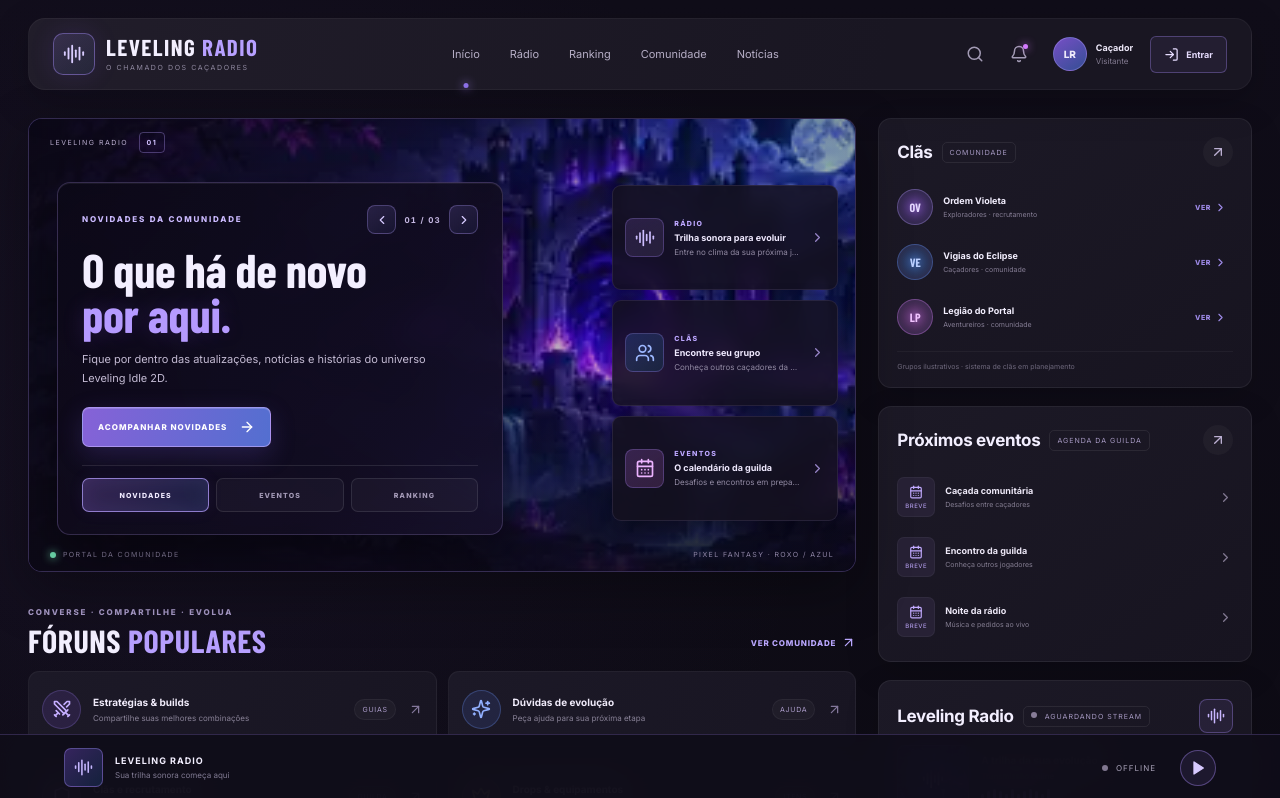
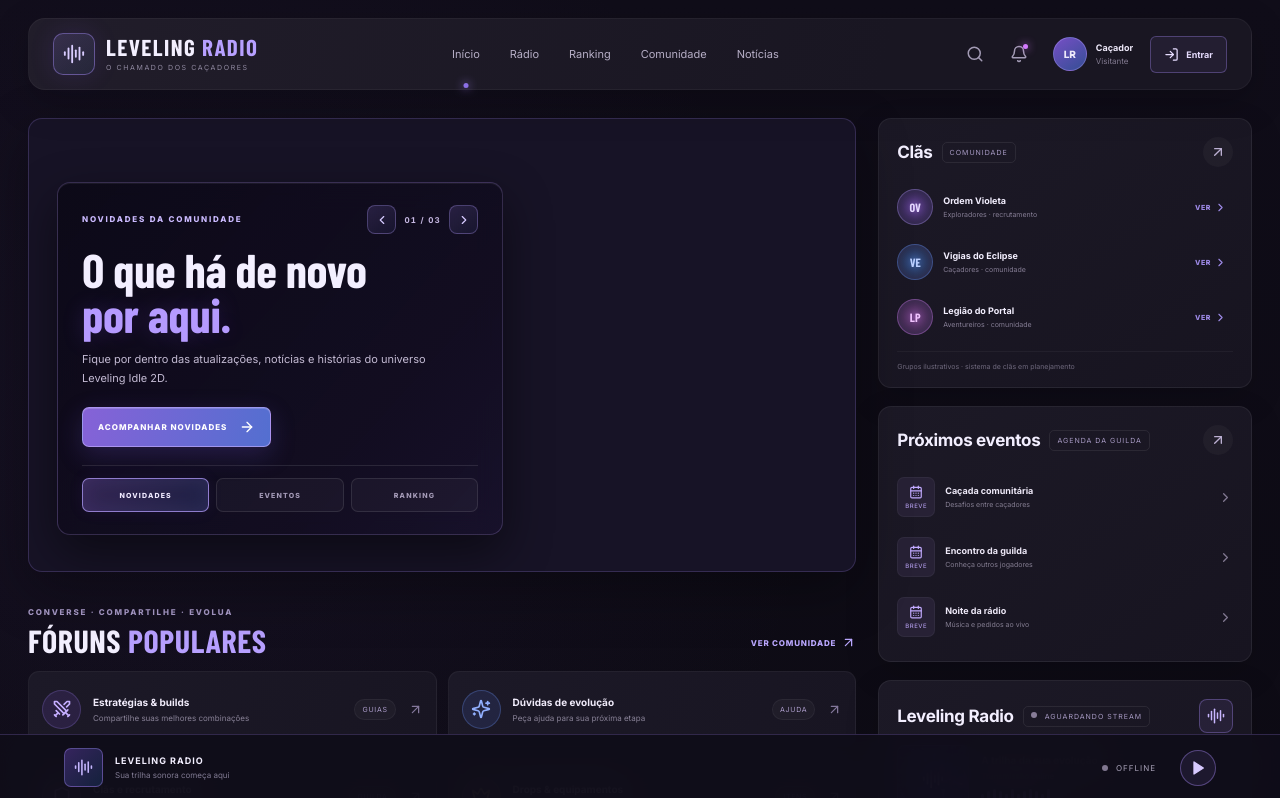
Before and after one commit to gustavoprogs/leveling-radio, a React (Vite) app: page / in a window 1280 px wide. Shown: the top 798 px of the page. Built offline with nearby package versions, Linux system fonts and the light colour scheme; no server answers; a web font is replaced by a local one.

Commit message:
ui: simplify homepage hero to feature carousel only

```diff
--- a/src/main.jsx
+++ b/src/main.jsx
@@ -29,12 +29,6 @@ const featureSlides = [
     description: 'Veja quem está se destacando e acompanhe a evolução dos melhores caçadores.',
     cta: 'VER RANKING', target: 'ranking'
   }
-];
-
-const stories = [
-  { tag: 'RÁDIO', title: 'Trilha sonora para evoluir', text: 'Entre no clima da sua próxima jornada.', icon: AudioLines, tone: 'violet' },
-  { tag: 'CLÃS', title: 'Encontre seu grupo', text: 'Conheça outros caçadores da comunidade.', icon: Users, tone: 'blue' },
-  { tag: 'EVENTOS', title: 'O calendário da guilda', text: 'Desafios e encontros em preparação.', icon: CalendarDays, tone: 'rose' }
 ];
 
 const forums = [
@@ -158,9 +152,6 @@ function App() {
         <div className="dashboard-grid">
           <div className="main-column">
             <section className="featured-panel" id="noticias">
-              <img className="featured-image" src="/leveling-portal.webp" alt="Arte em pixel art de um caçador diante de uma fortaleza e portal violeta" />
-              <div className="featured-scrim" />
-              <div className="featured-topline"><span className="feature-edition">LEVELING RADIO <b>{String(activeSlide + 1).padStart(2, '0')}</b></span></div>
               <div
                 className="featured-copy"
                 onMouseEnter={() => setFeaturePaused(true)}
@@ -194,17 +185,6 @@ function App() {
                     >{slide.tab}</button>
                   ))}
                 </div>
-              </div>
-              <div className="feature-bottom"><span><i className="live-dot" /> PORTAL DA COMUNIDADE</span><span>PIXEL FANTASY · ROXO / AZUL</span></div>
-              <div className="story-rail">
-                {stories.map((story) => {
-                  const Icon = story.icon;
-                  return <button className="story-card" key={story.title} onClick={() => comingSoon(story.title)}>
-                    <span className={'story-icon ' + story.tone}><Icon size={20} /></span>
-                    <span className="story-content"><small>{story.tag}</small><b>{story.title}</b><em>{story.text}</em></span>
-                    <ChevronRight size={15} className="story-arrow" />
-                  </button>;
-                })}
               </div>
             </section>
 
```
